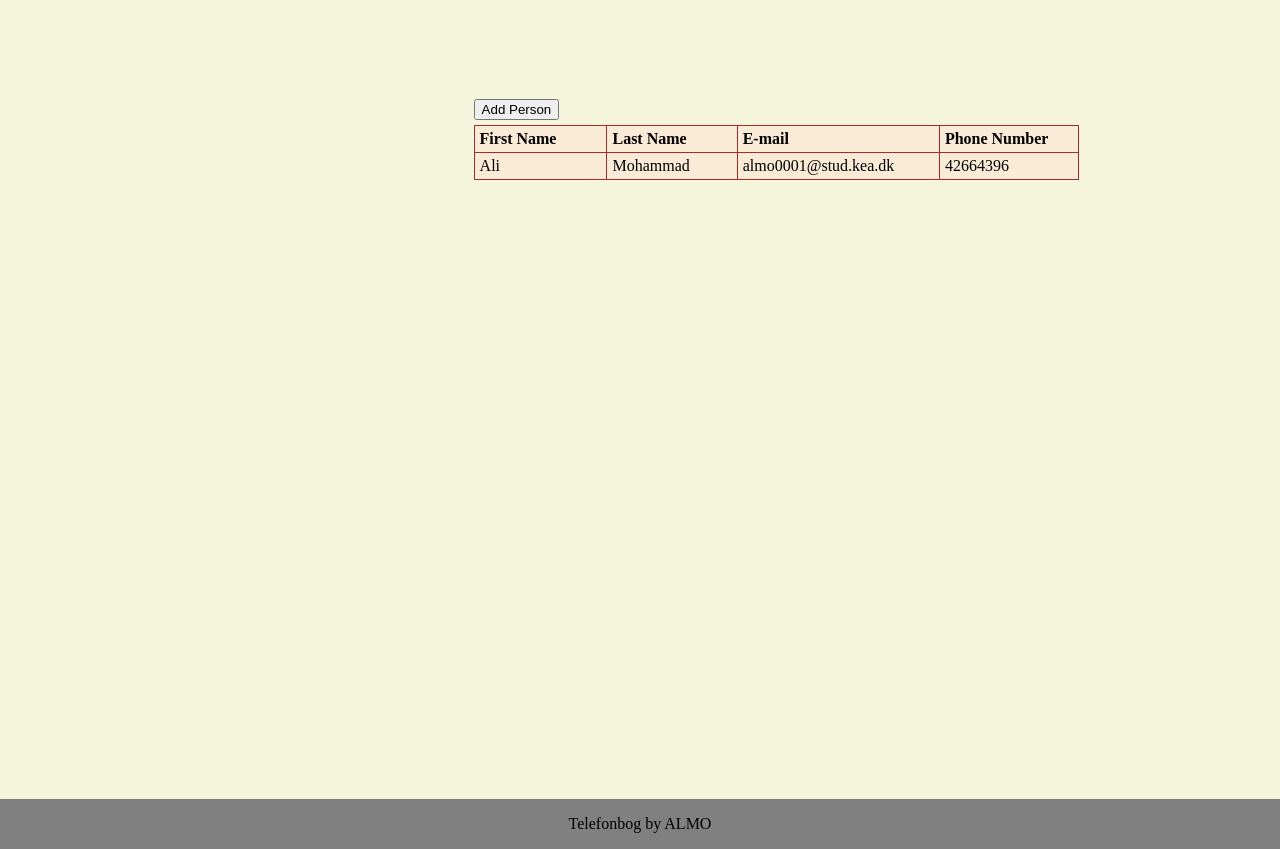
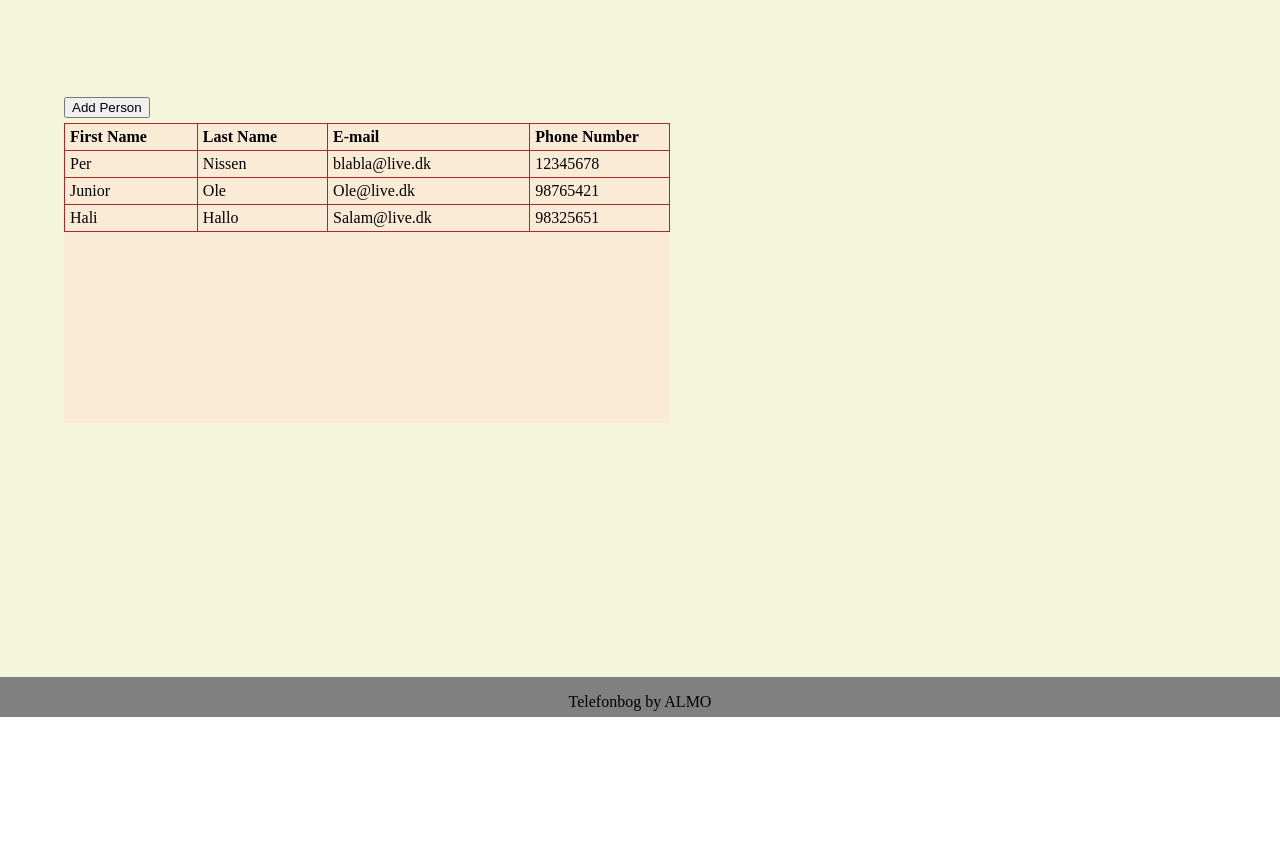
Before and after one commit to AliHMohammad/CRUD-Ali, a plain HTML site: page index.html in a window 1280 px wide. Shown: the part 83-932 px from the top of the page. After the commit the page ends 800 px from the top, so only its background shows below. Drawn offline with Linux system fonts and the light colour scheme.

Commit message:
Played with Json

```diff
--- a/index.html
+++ b/index.html
@@ -18,22 +18,27 @@
 
 
         <section class="grid_section">
-
             <div id="section_content">
                 <button id="add_person_button">Add Person</button>
                 <table id="main_table">
+                    <thead>
                         <tr id="first_row">
                             <td id="table_first_name_padding">First Name</td>
                             <td id="table_last_name_padding">Last Name</td>
                             <td id="table_email_padding">E-mail</td>
                             <td id="table_number_padding">Phone Number</td>
                         </tr>
+                    </thead>
+                    <tbody id="data_output">
+                        <!--
                         <tr>
                             <td>Ali</td>
                             <td>Mohammad</td>
                             <td>almo0001@stud.kea.dk</td>
                             <td>42664396</td>
                         </tr>
+                        --->
+                    </tbody>
                 </table>
             </div>
 
--- /dev/null
+++ b/persons.json
@@ -0,0 +1,20 @@
+[
+  {
+    "firstName": "Per",
+    "lastName": "Nissen",
+    "email": "blabla@live.dk",
+    "number": "12345678"
+  },
+  {
+    "firstName": "Junior",
+    "lastName": "Ole",
+    "email": "Ole@live.dk",
+    "number": "98765421"
+  },
+  {
+    "firstName": "Hali",
+    "lastName": "Hallo",
+    "email": "Salam@live.dk",
+    "number": "98325651"
+  }
+]
--- a/script.js
+++ b/script.js
@@ -1,141 +1,32 @@
 "use strict";
-
 
 window.addEventListener("load", initApp);
 
+
 function initApp() {
-    document.querySelector("#add_person_button").addEventListener("click", showFan);
-    //getFromLocalStorage()
-}
-
-function showFan() {
-    console.log("ShowFan");
-    this.removeEventListener("click", showFan);
-    const addPersonFan = document.querySelector("#add_new_person_popup");
-    runStartAnimation(addPersonFan)
-
-    document.querySelector("#button_close").addEventListener("click", closeFan);
-    document.querySelector("#button_add").addEventListener("click", saveForm);
-
-}
-
-function closeFan() {
-    console.log("CloseFan");
-    document.querySelector("#button_close").removeEventListener("click", closeFan)
-    document.querySelector("#button_add").removeEventListener("click", saveForm);
-
-    runEndAnimation();
-}
-
-function saveForm() {
-    closeFan();
-    const firstName = document.querySelector("#firstname").value;
-    const lastName = document.querySelector("#lastname").value;
-    const email = document.querySelector("#email").value;
-    const number = document.querySelector("#phone_number").value;
-
-    const person = { firstName, lastName, email, number };
-
-    setJSON(person);
-
-    //setData(firstName, lastName, email, number);
-}
-
-
-function runStartAnimation(addPersonFan) {
-    addPersonFan.classList.remove("hidden");
-    addPersonFan.classList.add("slideLeftToRight")
-}
-
-function runEndAnimation() {
-    document.querySelector("#add_new_person_popup").classList.add("slideRightToLeft");
-    document.querySelector("#add_new_person_popup").addEventListener("animationend", removeAnimation)
-
-}
-
-function removeAnimation() {
-    console.log("RemoveAnimmation and add hidden");
-    this.removeEventListener("animationend", removeAnimation);
-    document.querySelector("#add_new_person_popup").classList.remove("slideLeftToRight");
-    document.querySelector("#add_new_person_popup").classList.remove("slideRightToLeft");
-    document.querySelector("#add_new_person_popup").classList.add("hidden");
-    document.querySelector("#add_person_button").addEventListener("click", showFan);
-}
-
-
-
-
-
-/*============ SETTERS =================*/
-
-function setJSON(object) {
-    localStorage.setItem("Person", JSON.stringify(object))
-}
-
-function getJSON() {
-    return JSON.parse(localStorage.getItem("Person"));
-}
-
-
-
-/*
-function setData(firstName, lastName, email, number) {
-    setFirstName(firstName);
-    setLastName(lastName);
-    setEmail(email);
-    setNumber(number);
-
-}
-
-function setFirstName(firstName) {
-    localStorage.setItem("firstName", firstName);
-}
-
-
-function setLastName(lastName) {
-    localStorage.setItem("lastName", lastName);
-
-}
-
-function setEmail(email) {
-    localStorage.setItem("email", email);
-
-}
-
-function setNumber(number) {
-    localStorage.setItem("number", number)
-
-}
-*/
-
-/*========== GETTERS ==========*/
-
-
-
-
-/*
-function getData() {
-    getFirstName();
-    getLastName();
-    getEmail();
-    getNumber();
+    loadJsonFile()
 
 }
 
 
-function getFirstName() {
-    return localStorage.getItem("firstName");
+function loadJsonFile() {
+    fetch("persons.json").
+        then(function (response) {
+            return response.json();
+        })
+        .then(function (persons) {
+            let placeholder = document.querySelector("#data_output");
+            let out = "";
+            for (const person of persons) {
+                out += `
+                <tr>
+                <td>${person.firstName}</td>
+                <td>${person.lastName}</td>
+                <td>${person.email}</td>
+                <td>${person.number}</td>
+                </tr>
+                `;
+            }
+            placeholder.innerHTML = out;
+    })
 }
-
-function getLastName() {
-    return localStorage.getItem("lastName");
-}
-
-function getEmail() {
-    return localStorage.getItem("email");
-}
-
-function getNumber() {
-    return localStorage.getItem("number");
-}
-*/
--- a/style.css
+++ b/style.css
@@ -15,6 +15,8 @@ body {
     "he"
     "se"
     "fo";
+  grid-template-rows: 10vh 85vh 5vh;
+  grid-template-columns: 1fr;
 }
 
 /*====================== HEADER ======================*/
@@ -31,16 +33,16 @@ body {
 
 .grid_section {
   background-color: beige;
-  height: 100vh;
   grid-area: se;
+
 }
 
 #section_content{
-    /* padding-top: 20vh;
-    padding-bottom: 100vh; */
-    margin-top: 100px;
-    position: absolute;
-    left: 37vw;
+  /* padding-top: 20vh;
+  padding-bottom: 100vh; */
+  margin-top: 100px;
+  position: absolute;
+  left: 5%;
 
 }
 
@@ -51,6 +53,10 @@ body {
 #main_table {
   background-color: antiquewhite;
   border-collapse: collapse;
+  overflow-y:scroll;
+  height:300px;
+  display:block;
+
 }
 
 #main_table td {
```
Also changed, not shown: scriptOLD.js (added, +141 -0 lines). Lines whose indentation alone changed are shown as unchanged.
